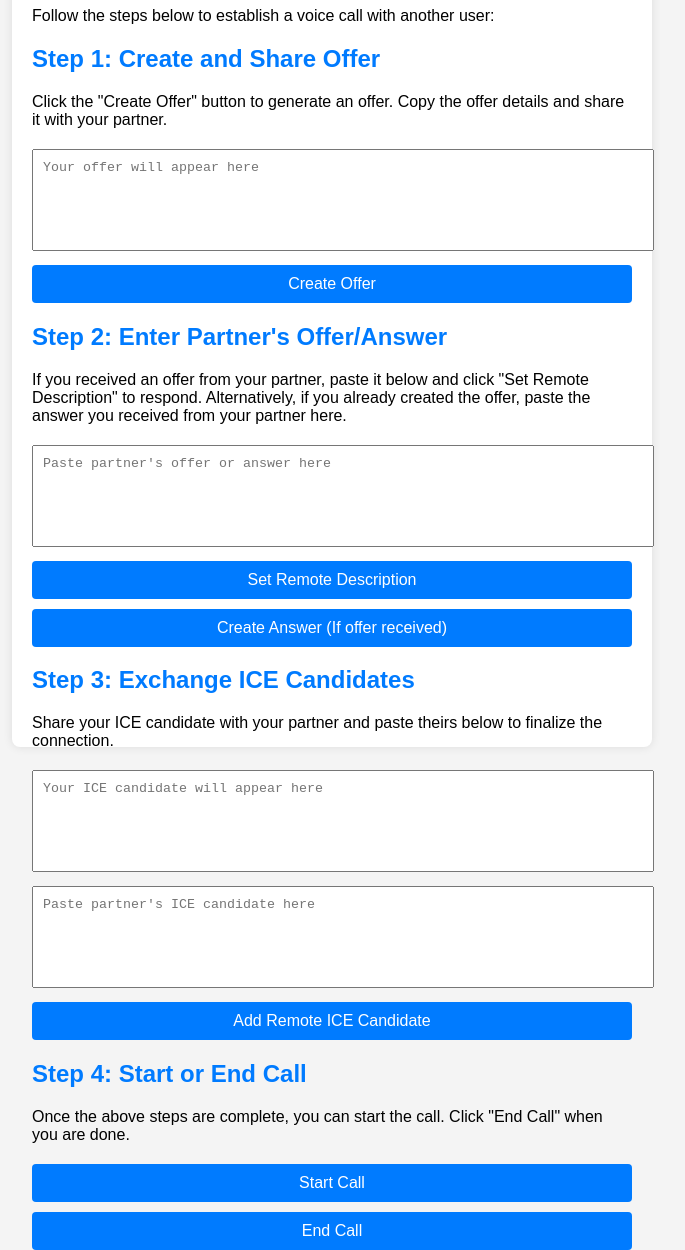
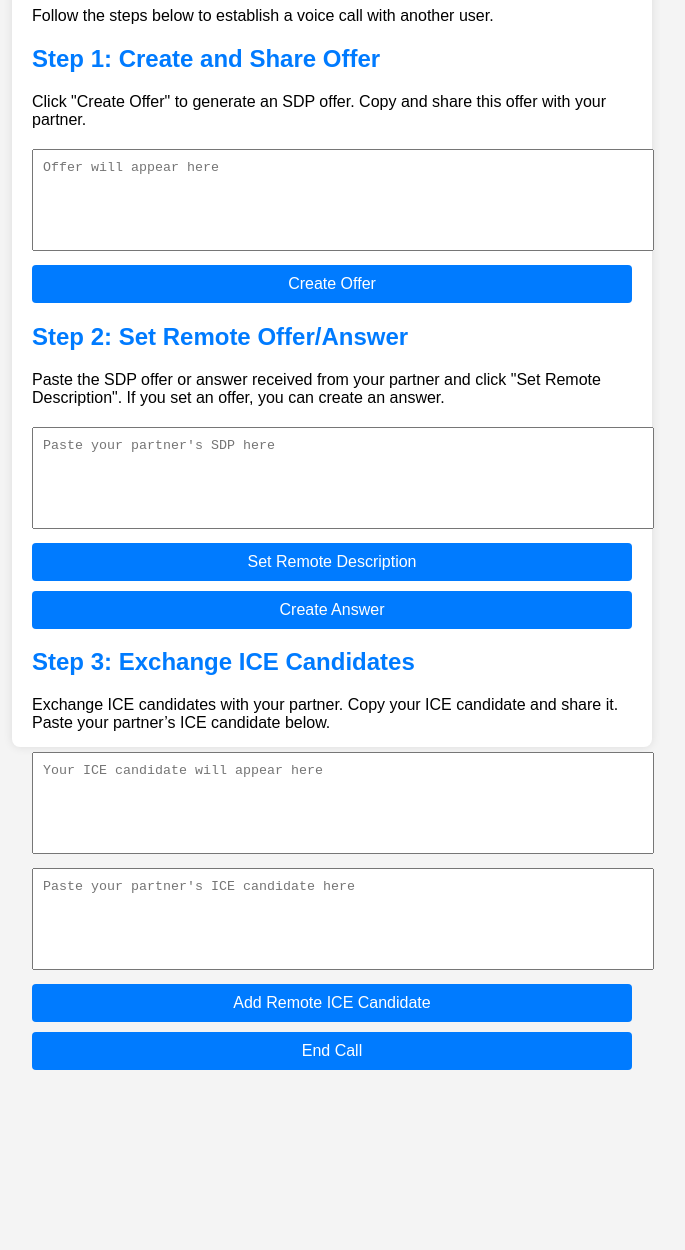
Before and after one commit to KARTHIK3G/CallTest, a plain HTML site: page index.html in a window 1280 px wide. Shown: the part 73-1323 px from the top of the page, without its empty margins (308-993 px from the left). After the commit the page ends 1143 px from the top, so only its background shows below. Drawn offline with Linux system fonts and the light colour scheme.

Commit message:
Update index.html

```diff
--- a/index.html
+++ b/index.html
@@ -8,31 +8,27 @@
 </head>
 <body>
     <div class="container">
-    <h1>Voice Communication Setup</h1>
-    <p>Follow the steps below to establish a voice call with another user:</p>
+        <h1>WebRTC Voice Communication</h1>
+        <p>Follow the steps below to establish a voice call with another user.</p>
 
         <h2>Step 1: Create and Share Offer</h2>
-    <p>Click the "Create Offer" button to generate an offer. Copy the offer details and share it with your partner.</p>
-    <textarea id="localDescription" placeholder="Your offer will appear here" readonly></textarea>
+        <p>Click "Create Offer" to generate an SDP offer. Copy and share this offer with your partner.</p>
+        <textarea id="localOffer" placeholder="Offer will appear here" readonly></textarea>
         <button id="createOffer">Create Offer</button>
 
-    <h2>Step 2: Enter Partner's Offer/Answer</h2>
-    <p>If you received an offer from your partner, paste it below and click "Set Remote Description" to respond. Alternatively, if you already created the offer, paste the answer you received from your partner here.</p>
-    <textarea id="remoteDescription" placeholder="Paste partner's offer or answer here"></textarea>
+        <h2>Step 2: Set Remote Offer/Answer</h2>
+        <p>Paste the SDP offer or answer received from your partner and click "Set Remote Description". If you set an offer, you can create an answer.</p>
+        <textarea id="remoteDescription" placeholder="Paste your partner's SDP here"></textarea>
         <button id="setRemoteDescription">Set Remote Description</button>
-    <button id="createAnswer">Create Answer (If offer received)</button>
+        <button id="createAnswer">Create Answer</button>
 
         <h2>Step 3: Exchange ICE Candidates</h2>
-    <p>Share your ICE candidate with your partner and paste theirs below to finalize the connection.</p>
+        <p>Exchange ICE candidates with your partner. Copy your ICE candidate and share it. Paste your partner’s ICE candidate below.</p>
         <textarea id="localCandidate" placeholder="Your ICE candidate will appear here" readonly></textarea>
-    <textarea id="remoteCandidate" placeholder="Paste partner's ICE candidate here"></textarea>
+        <textarea id="remoteCandidate" placeholder="Paste your partner's ICE candidate here"></textarea>
         <button id="addRemoteCandidate">Add Remote ICE Candidate</button>
 
-    <h2>Step 4: Start or End Call</h2>
-    <p>Once the above steps are complete, you can start the call. Click "End Call" when you are done.</p>
-    <button id="startCall">Start Call</button>
         <button id="endCall">End Call</button>
-
         <audio id="remoteAudio" autoplay></audio>
     </div>
 
```
Lines whose indentation alone changed are shown as unchanged.
